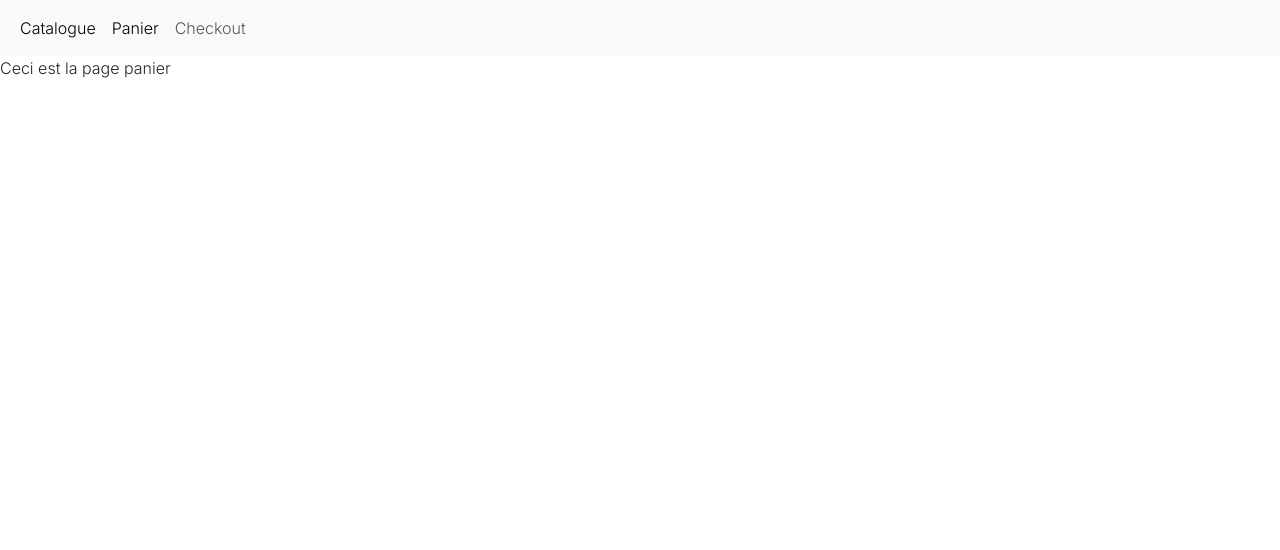
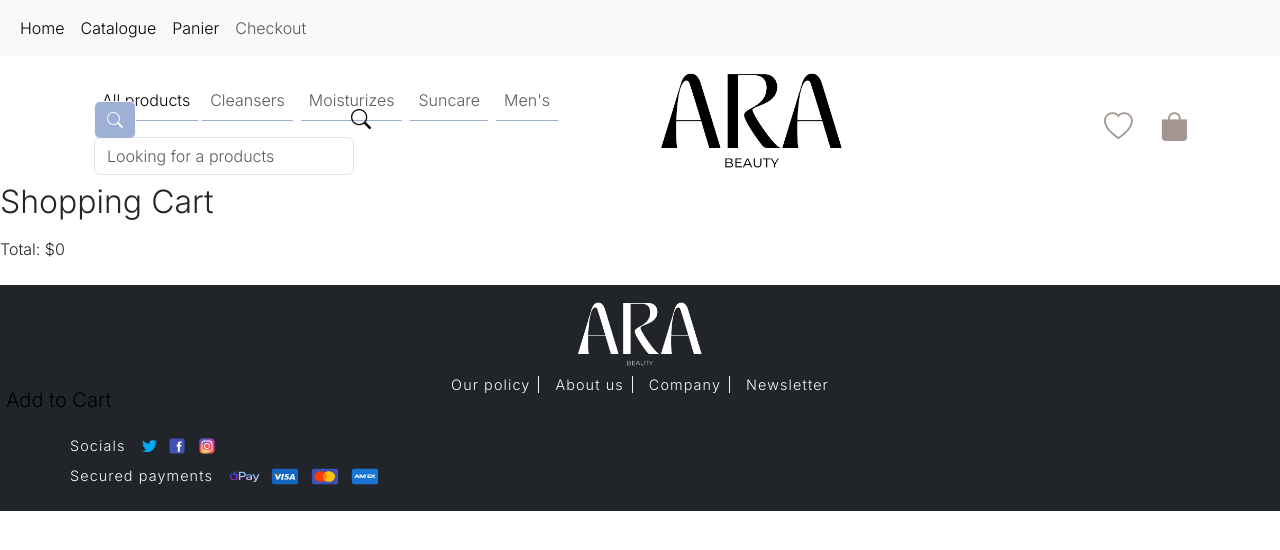
Before and after one commit to adelinelucas/osci-site-e-com, a React (Create React App) app in the folder front/: page /panier in a window 1280 px wide. Shown: the top 550 px of the page. Built offline with nearby package versions, Linux system fonts and the light colour scheme.

Commit message:
mise en place des fichier

```diff
--- a/front/package.json
+++ b/front/package.json
@@ -10,6 +10,8 @@
     "react-dom": "^18.2.0",
     "react-router-dom": "^6.18.0",
     "react-scripts": "5.0.1",
+    "react-slick": "^0.29.0",
+    "slick-carousel": "^1.8.1",
     "web-vitals": "^2.1.4"
   },
   "scripts": {
--- a/front/src/App.js
+++ b/front/src/App.js
@@ -2,18 +2,24 @@
 import './App.css';
 import Navbar from './components/Navbar/Navbar.js';
 import Catalogue from './pages/Catalogue';
+import Home from './pages/Home/Home';
 import Checkout from './pages/Checkout/Checkout';
 import Panier from './pages/Panier/Panier';
+import Header from './components/Header/Header.js';
+import Footer from './components/Footer/Footer.js';
 
 function App() {
   return (
     <div className="app">
       <Navbar />
+      <Header />
       <Routes>
+        <Route exact path='/home' element={<Home/>} />
         <Route exact path='/catalogue' element={<Catalogue/>} />
         <Route exact path='/panier' element={<Panier/>} />
         <Route exact path='/checkout' element={<Checkout/>} />
       </Routes>
+      <Footer />
     </div>
   );
 }
--- a/front/src/components/Navbar/Navbar.js
+++ b/front/src/components/Navbar/Navbar.js
@@ -7,6 +7,10 @@
             <div className="container-fluid">
                 <div className="collapse navbar-collapse" id="navbarSupportedContent">
                     <ul className="navbar-nav me-auto mb-2 mb-lg-0">
+
+                    <li className="nav-item">
+                            <NavLink className="nav-link active" aria-current="page" to={'/home'}>Home</NavLink>
+                        </li>
                         <li className="nav-item">
                             <NavLink className="nav-link active" aria-current="page" to={'/catalogue'}>Catalogue</NavLink>
                         </li>
--- a/front/src/index.css
+++ b/front/src/index.css
@@ -11,8 +11,7 @@
 }
 
 code {
-  font-family: source-code-pro, Menlo, Monaco, Consolas, 'Courier New',
-    monospace;
+  font-family: source-code-pro, Menlo, Monaco, Consolas, 'Courier New', monospace;
 }
 
 /* VARIABLES */
--- a/front/src/pages/Catalogue/index.js
+++ b/front/src/pages/Catalogue/index.js
@@ -6,9 +6,7 @@
 const Catalogue = () => {
     return (
         <div>
-            <Header/>
             <CardList />
-            <Footer />
         </div>
     );
 };
--- /dev/null
+++ b/front/src/pages/Home/Home.css
@@ -0,0 +1,26 @@
+.image-slider {
+    position: relative;
+    width: 100%;
+    max-width: 600px; /* Ajustez la largeur selon vos besoins */
+    margin: auto;
+  }
+
+  .slider-image {
+    width: 100%;
+    height: auto;
+    border: 1px solid #ddd; /* Ajoutez des styles supplémentaires selon vos besoins */
+  }
+
+  button {
+    position: absolute;
+    top: 50%;
+    transform: translateY(-50%);
+    font-size: 20px;
+    background: none;
+    border: none;
+    cursor: pointer;
+  }
+
+  button:hover {
+    color: #333; /* Ajoutez des styles supplémentaires selon vos besoins */
+  }
--- /dev/null
+++ b/front/src/pages/Home/Home.js
@@ -0,0 +1,40 @@
+import React from 'react';
+import { useState } from'react';
+import "./Home.css"
+
+
+const Home = () => {
+    const images = [
+        '',
+        'url_de_votre_image_2.jpg',
+        'url_de_votre_image_3.jpg',
+      ];
+
+      const [currentImageIndex, setCurrentImageIndex] = useState(0);
+
+      const nextSlide = () => {
+        setCurrentImageIndex((prevIndex) =>
+          prevIndex === images.length - 1 ? 0 : prevIndex + 1
+        );
+      };
+
+      const prevSlide = () => {
+        setCurrentImageIndex((prevIndex) =>
+          prevIndex === 0 ? images.length - 1 : prevIndex - 1
+        );
+      };
+
+      return (
+        <div className="image-slider">
+          <button onClick={prevSlide}>&lt;</button>
+          <img
+            className="slider-image"
+            src={images[currentImageIndex]}
+            alt={`Slide ${currentImageIndex + 1}`}
+          />
+          <button onClick={nextSlide}>&gt;</button>
+        </div>
+    );
+};
+
+export default Home;
--- a/front/src/pages/Panier/Panier.js
+++ b/front/src/pages/Panier/Panier.js
@@ -1,9 +1,47 @@
-import React from 'react';
+import React, { useState} from 'react';
 
 const Panier = () => {
-    return (
-        <div>
-            Ceci est la page panier
+     // État pour stocker les articles dans le panier
+  const [cartItems, setCartItems] = useState([]);
+
+  // Fonction pour ajouter un article au panier
+  const addToCart = (item) => {
+    setCartItems([...cartItems, item]);
+  };
+
+  // Fonction pour supprimer un article du panier
+  const removeFromCart = (itemId) => {
+    const updatedCart = cartItems.filter(item => item.id !== itemId);
+    setCartItems(updatedCart);
+  };
+
+  // Calcul du total du panier
+  const calculateTotal = () => {
+    return cartItems.reduce((total, item) => total + item.price, 0);
+  };
+
+  return (
+    <div>
+      <h2>Shopping Cart</h2>
+
+      {/* Affichage des articles dans le panier */}
+      <ul>
+        {cartItems.map(item => (
+          <li key={item.id}>
+            {item.name} - ${item.price}
+            <button onClick={() => removeFromCart(item.id)}>Remove</button>
+          </li>
+        ))}
+      </ul>
+
+      <p>Total: ${calculateTotal()}</p>
+
+      {/* Exemple de bouton d'ajout d'article au panier */}
+      <button onClick={() => addToCart({ id: 1, name: 'Example Item', price: 19.99 })}>
+        Add to Cart
+      </button>
+
+
         </div>
     );
 };
```
Also changed, not shown: front/src/Service/Cantext.js (added, +15 -0 lines), front/src/Service/Fetcher.js (added, +7 -0 lines), front/src/Service/Cantext.css (added), 1 other file (tests, documents, lock files or other folders).
